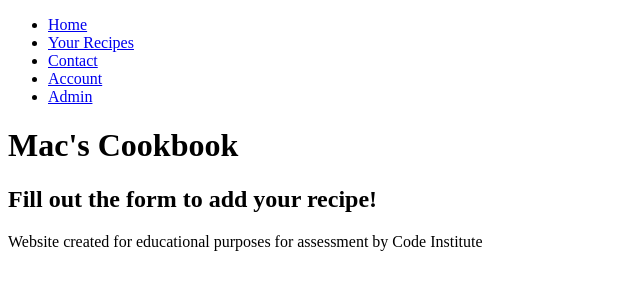
After one commit to MacauleyMorgan/Macs-Cookbook, a Flask app: page /add_a_recipe in a window 1280 px wide. The commit adds this page. Shown: the top 300 px of the page, without its empty margins (0-640 px from the left). Run offline with Flask 2, Linux system fonts and the light colour scheme.

Commit message:
Created upload a recipe button Redirect user to upload form Created new html for upload form Added HTML to display text Fixed routing typo to html

```diff
--- a/cookbook/routes.py
+++ b/cookbook/routes.py
@@ -47,3 +47,8 @@ def account():
 @app.route("/index")
 def index():
     return render_template("index.html")
+
+
+@app.route("/add_a_recipe")
+def add_a_recipe():
+    return render_template("add_a_recipe.html")
--- /dev/null
+++ b/cookbook/templates/add_a_recipe.html
@@ -0,0 +1,5 @@
+{% extends "base.html" %}
+
+{% block content %}
+    <h2>Fill out the form to add your recipe!</h2>
+{% endblock %}
--- a/cookbook/templates/recipes.html
+++ b/cookbook/templates/recipes.html
@@ -27,5 +27,5 @@
     </ul>
     <!-- Adds spacing between previously submitted recipes and new recipe button-->
     <br>
-    <button><h4>Add a recipe!</h4></button>
+    <a href="{{ url_for('add_a_recipe') }}">Add a recipe!</a>
 {% endblock %}
```
